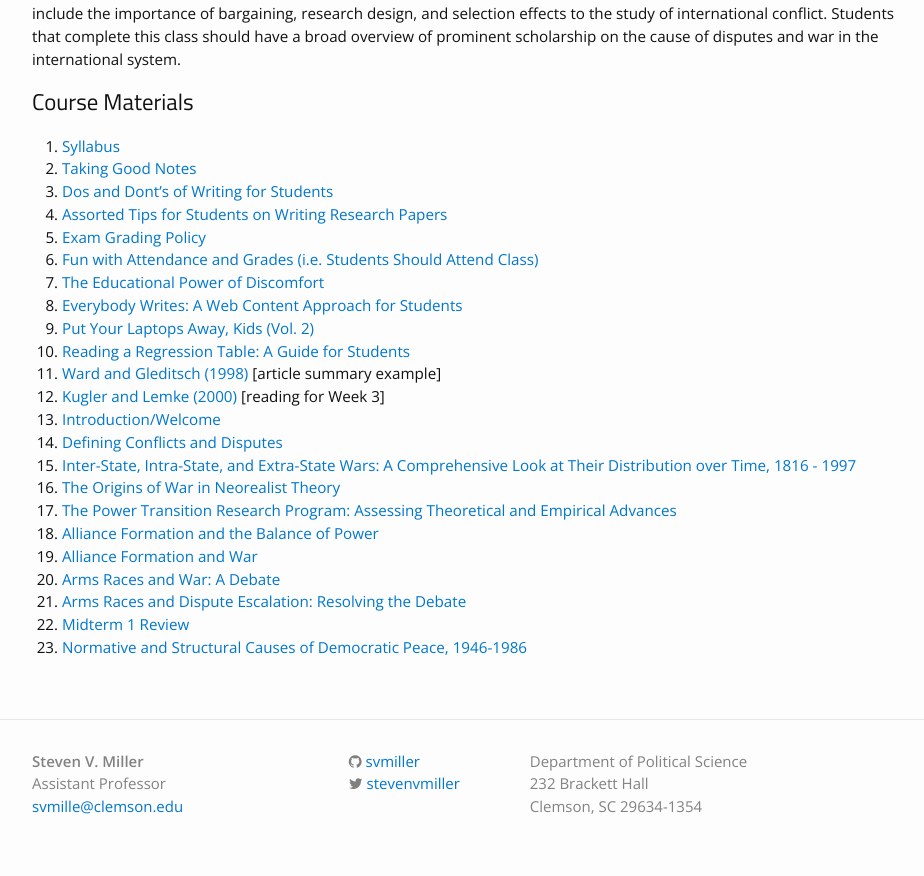
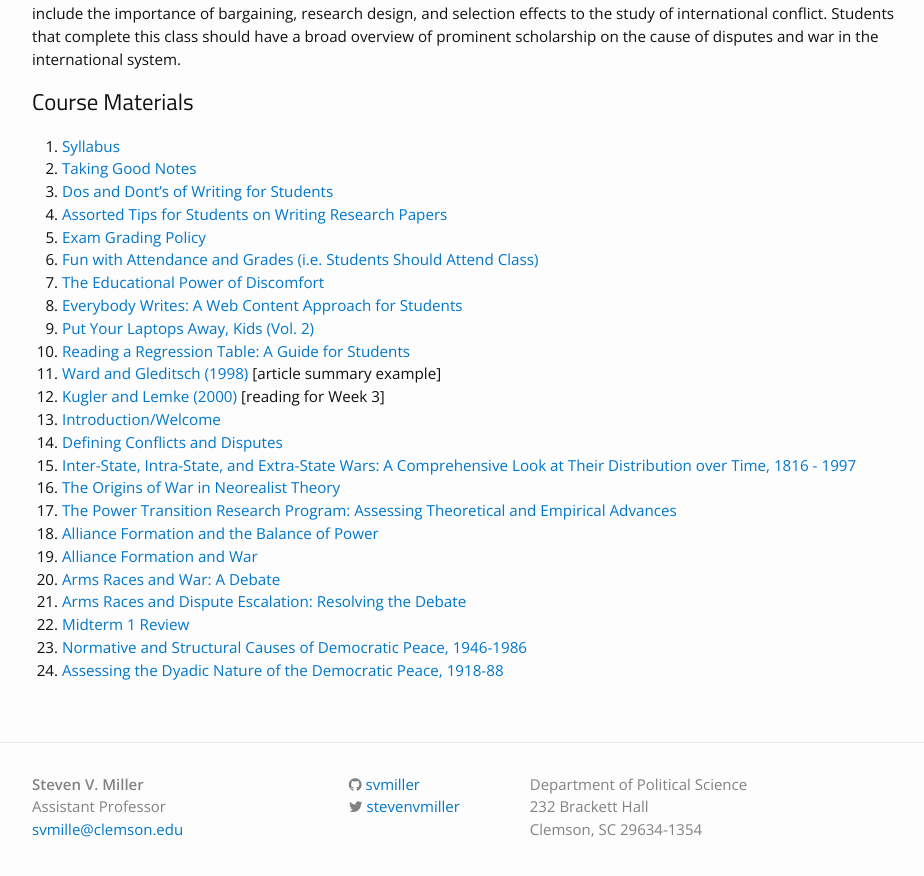
Before and after one commit to svmiller/svmiller.github.io, a Jekyll site: the page built from teaching/posc-3610.md, in a window 1280 px wide and 900 px high, scrolled down 692 px. Shown: the top 876 px of the window, without its empty margins (163-1087 px from the left). Built offline with Jekyll 4.4.1, drawn with Linux system fonts in a browser that asks for light colours; nearby versions of some CDN libraries; some web fonts are replaced.

Commit message:
add lecture 02.23.2017

```diff
--- a/teaching/posc-3610.md
+++ b/teaching/posc-3610.md
@@ -33,3 +33,4 @@ The onset, expansion and consequences of inter-state conflict lie at the heart o
 21. [Arms Races and Dispute Escalation: Resolving the Debate](https://www.dropbox.com/s/topalyz7m1oc29n/posc3610-lecture-sample1997arde.pdf?dl=0)
 22. [Midterm 1 Review](https://www.dropbox.com/s/s1brij7soplzyqo/posc3610-midterm1-review.pdf?dl=0)
 23. [Normative and Structural Causes of Democratic Peace, 1946-1986](https://www.dropbox.com/s/0dq30vqvqswa098/posc3610-lecture-maozrussett1993nsc.pdf?dl=0)
+24. [Assessing the Dyadic Nature of the Democratic Peace, 1918-88](https://www.dropbox.com/s/b3xye1ebhtfoiiw/posc3610-lecture-rousseauetal1996adn.pdf?dl=0)
```
